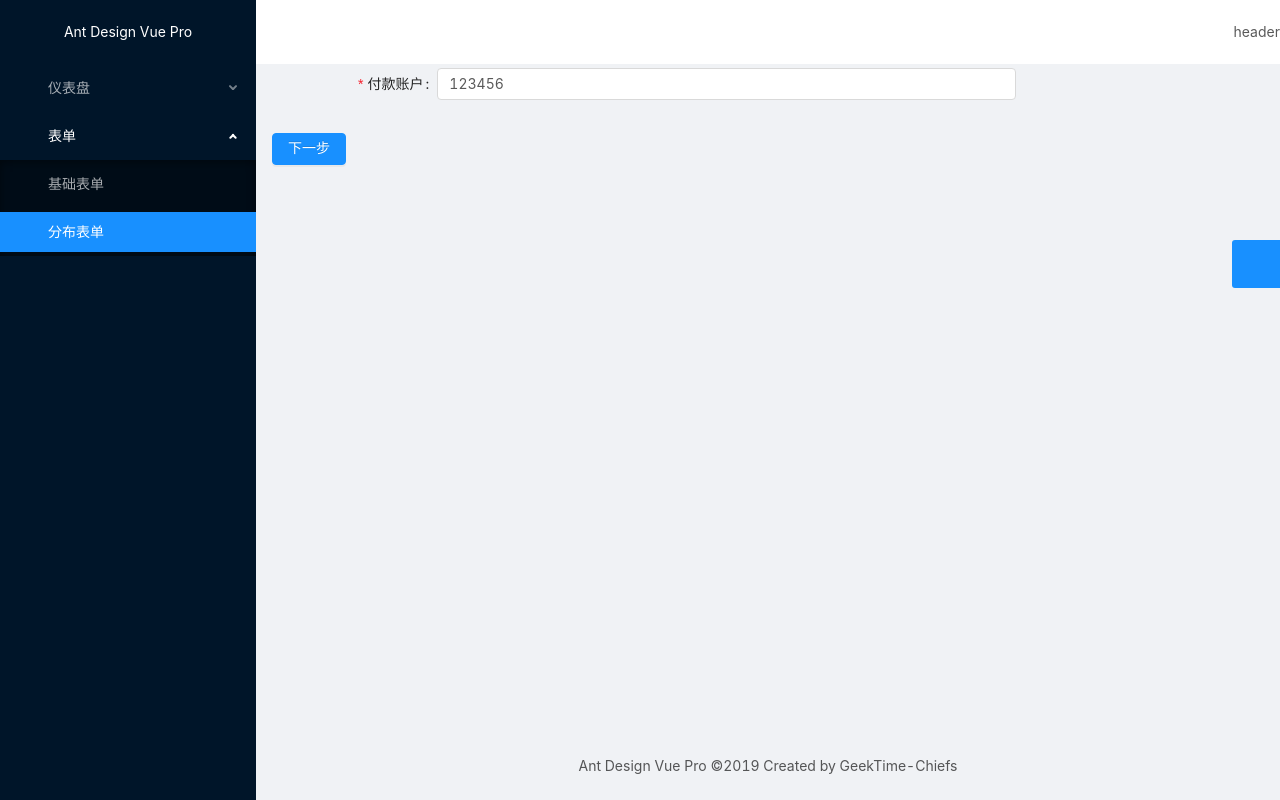
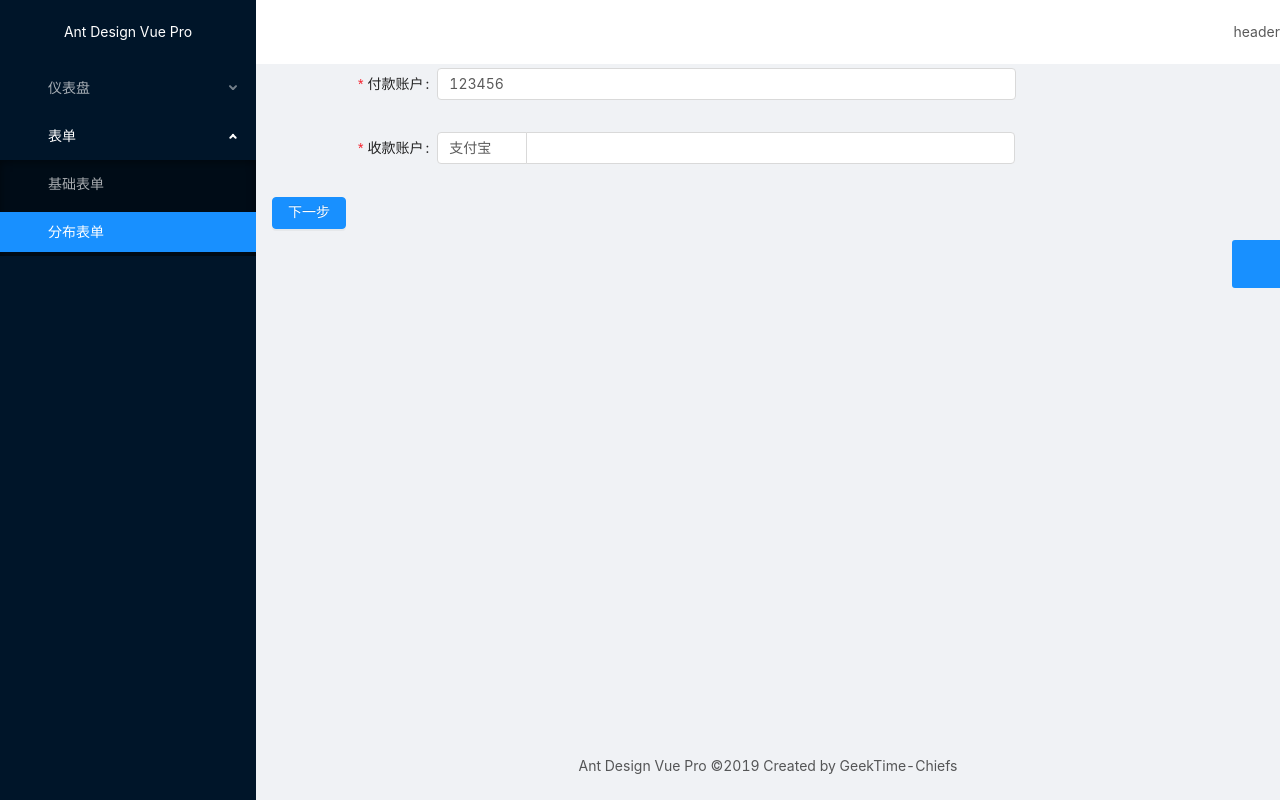
Before and after one commit to Chiefss2/vue-project-template, a Vue app: page /form/step-form/info in a window 1280 px wide. Built offline with nearby package versions, Linux system fonts and the light colour scheme.

Commit message:
封装一个支持自动校验的表单项

```diff
--- /dev/null
+++ b/src/components/ReceiverAccount.vue
@@ -0,0 +1,49 @@
+<template>
+  <div class="receiver-account">
+    <a-input-group compact>
+      <a-select v-model="type" style="width:90px" @change="handleTypeChange">
+        <a-select-option value="alipay">支付宝</a-select-option>
+        <a-select-option value="bank">银行账户</a-select-option>
+      </a-select>
+      <a-input
+        v-model="number"
+        style="width:calc(100% - 90px)"
+        @change="handleNumberChange"
+      />
+    </a-input-group>
+  </div>
+</template>
+
+<script>
+export default {
+  name: "ReceiverAccount",
+  props: {
+    value: {
+      type: Object,
+      default: () => {}
+    }
+  },
+  data() {
+    const { type, number } = this.value || {};
+    return {
+      type: type || "alipay",
+      number: number || ""
+    };
+  },
+  watch: {
+    value(val) {
+      Object.assign(this, val);
+    }
+  },
+  methods: {
+    handleTypeChange(val) {
+      this.$emit("change", { ...this.value, type: val });
+    },
+    handleNumberChange(e) {
+      this.$emit("change", { ...this.value, number: e.target.value });
+    }
+  }
+};
+</script>
+
+<style></style>
--- a/src/main.js
+++ b/src/main.js
@@ -11,7 +11,8 @@ import {
   Radio,
   Menu,
   Form,
-  Input
+  Input,
+  Select
 } from "ant-design-vue";
 // 使用权限组件控制权限
 import Authorized from "./components/Authorized";
@@ -27,6 +28,7 @@ Vue.use(Radio);
 Vue.use(Menu);
 Vue.use(Form);
 Vue.use(Input);
+Vue.use(Select);
 Vue.component("Authorized", Authorized); // 注册全局组件
 Vue.use(Auth); // 注册全局指令
 
--- a/src/store/modules/form.js
+++ b/src/store/modules/form.js
@@ -3,7 +3,11 @@ import request from "../../utils/request";
 
 const state = {
   step: {
-    payAccount: "123456"
+    payAccount: "123456",
+    receiverAccount: {
+      type: "alipay",
+      number: ""
+    }
   }
 };
 
--- a/src/views/Dashboard/Analysis.vue
+++ b/src/views/Dashboard/Analysis.vue
@@ -1,9 +1,6 @@
 <template>
   <div>
-    <Chart
-      :option="chartOption"
-      style="height: 400px"
-    />
+    <Chart :option="chartOption" style="height: 400px" />
   </div>
 </template>
 
--- a/src/views/Forms/StepForm/Step1.vue
+++ b/src/views/Forms/StepForm/Step1.vue
@@ -1,9 +1,6 @@
 <template>
   <div>
-    <a-form
-      layout="horizontal"
-      :form="form"
-    >
+    <a-form layout="horizontal" :form="form">
       <a-form-item
         label="付款账户"
         :label-col="formItemLayout.labelCol"
@@ -20,18 +17,46 @@
           placeholder="请输入付款账号"
         />
       </a-form-item>
+      <a-form-item
+        label="收款账户"
+        :label-col="formItemLayout.labelCol"
+        :wrapper-col="formItemLayout.wrapperCol"
+      >
+        <ReceiverAccount
+          v-decorator="[
+            'receiverAccount',
+            {
+              initialValue: step.receiverAccount,
+              rules: [
+                {
+                  required: true,
+                  message: '请输入收款账号',
+                  validator: (rule, value, callback) => {
+                    if (value && value.number) {
+                      callback();
+                    } else {
+                      callback(false);
+                    }
+                  }
+                }
+              ]
+            }
+          ]"
+        />
+      </a-form-item>
       <a-form-item>
-        <a-button
-          type="primary"
-          @click="handleSubmit"
-        >下一步</a-button>
+        <a-button type="primary" @click="handleSubmit">下一步</a-button>
       </a-form-item>
     </a-form>
   </div>
 </template>
 
 <script>
+import ReceiverAccount from "@/components/ReceiverAccount.vue";
 export default {
+  components: {
+    ReceiverAccount
+  },
   data() {
     this.form = this.$form.createForm(this);
     return {
--- a/src/views/Forms/StepForm/Step2.vue
+++ b/src/views/Forms/StepForm/Step2.vue
@@ -1,9 +1,6 @@
 <template>
   <div>
-    <a-form
-      layout="horizontal"
-      :form="form"
-    >
+    <a-form layout="horizontal" :form="form">
       <a-form-item
         label="付款账户"
         :label-col="formItemLayout.labelCol"
@@ -28,14 +25,8 @@
         />
       </a-form-item>
       <a-form-item>
-        <a-button
-          type="primary"
-          @click="handleSubmit"
-        >提交</a-button>
-        <a-button
-          @click="onPrev"
-          style="margin-left: 10px"
-        >上一步</a-button>
+        <a-button type="primary" @click="handleSubmit">提交</a-button>
+        <a-button style="margin-left: 10px" @click="onPrev">上一步</a-button>
       </a-form-item>
     </a-form>
   </div>
```
Also changed, not shown: src/views/Forms/BasicForm.vue (+6 -23 lines), .eslintrc.js.
